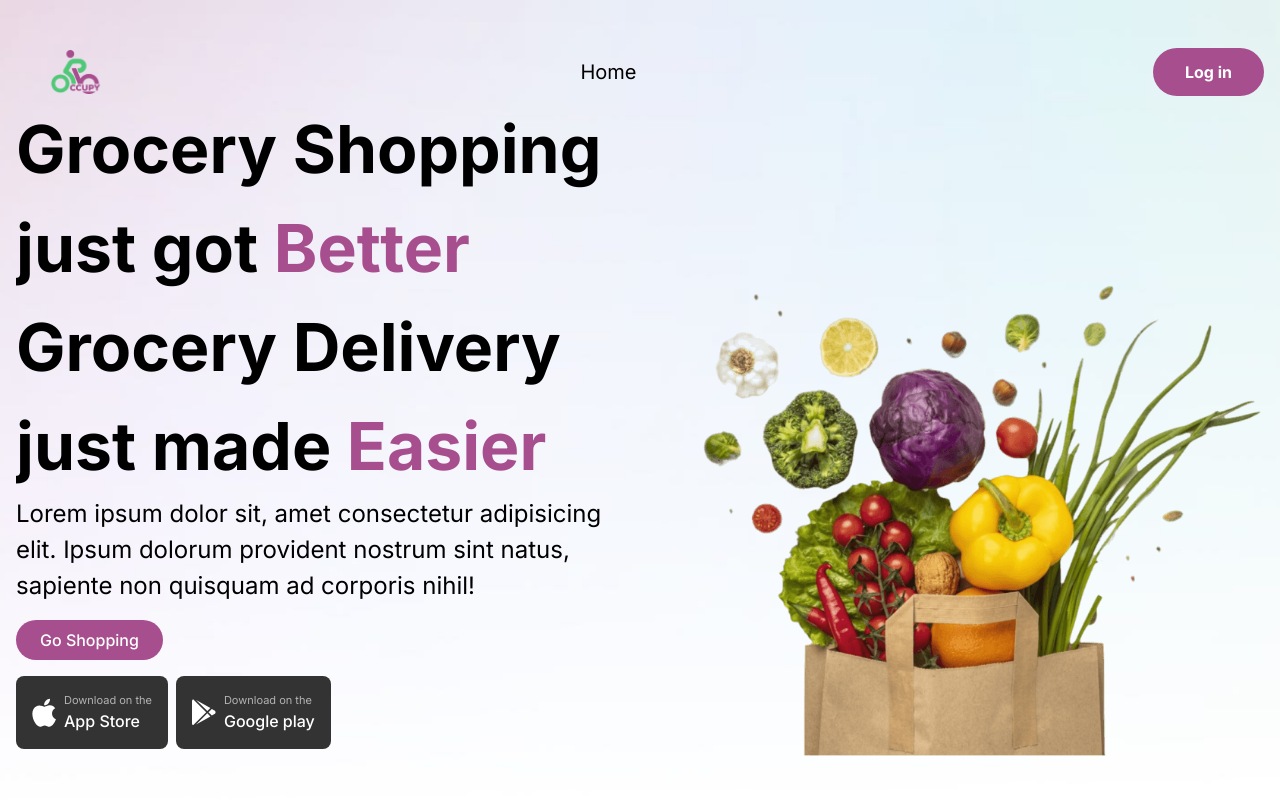
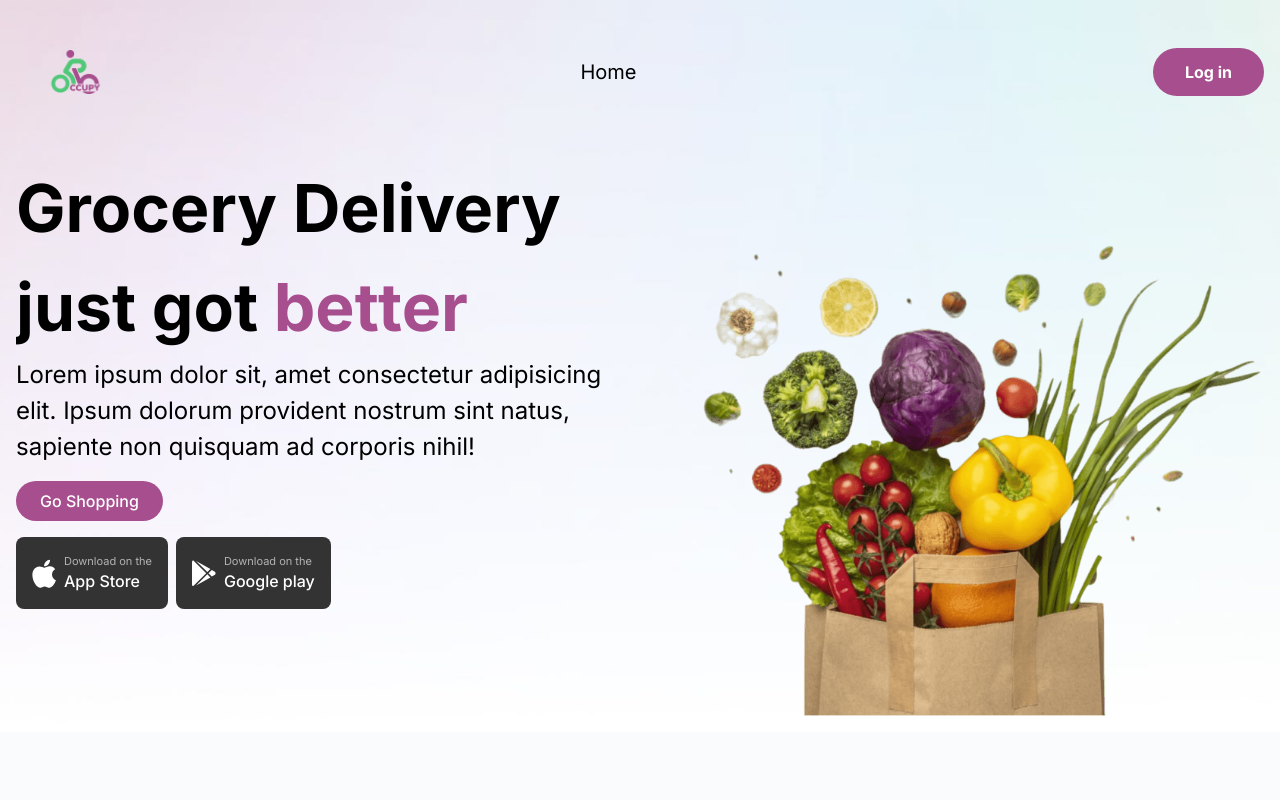
Before and after one commit to Ocuppy/occupyWeb, a Next.js app: page / in a window 1280 px wide. Shown: the top 800 px of the page. Built offline with nearby package versions, Linux system fonts and the light colour scheme.

Commit message:
add textloop to header

```diff
--- a/package.json
+++ b/package.json
@@ -36,6 +36,7 @@
     "date-fns": "^3.6.0",
     "embla-carousel-react": "^8.1.3",
     "formik": "^2.4.6",
+    "framer-motion": "^11.2.10",
     "input-otp": "^1.2.4",
     "lucide-react": "^0.378.0",
     "next": "14.2.3",
@@ -46,7 +47,6 @@
     "react-icons": "^5.2.1",
     "react-select": "^5.8.0",
     "react-slick": "^0.30.2",
-    "react-text-loop": "^2.3.0",
     "slick-carousel": "^1.8.1",
     "tailwind-merge": "^2.3.0",
     "tailwindcss-animate": "^1.0.7",
--- a/src/components/views/website/Header.tsx
+++ b/src/components/views/website/Header.tsx
@@ -5,21 +5,66 @@ import Router from "next/router";
 import Flex from "@/components/shared/Flex";
 import AppStoreIcon from "@/assets/icon/appstore.svg";
 import PlayStoreIcon from "@/assets/icon/playstore.svg";
+import { useEffect, useState } from "react";
+import { AnimatePresence, motion } from "framer-motion";
+
+const variants = {
+  enter: () => {
+    return {
+      y: -20,
+      opacity: 0,
+    };
+  },
+  center: {
+    zIndex: 1,
+    y: 0,
+    opacity: 1,
+  },
+  exit: () => {
+    return {
+      zIndex: 0,
+      opacity: 0,
+    };
+  },
+};
+
 const Header = () => {
+  const texts = ["better", "easier"];
+  const [index, setIndex] = useState(0);
+  useEffect(() => {
+    setTimeout(() => {
+      let next = index + 1;
+      if (next === texts.length) {
+        next = 0;
+      }
+      setIndex(next);
+    }, 3 * 1000);
+  }, [index, setIndex, texts.length]);
+
   return (
     <header className="w-full pt-12 lg:pt-0 items-center grid gap-4 lg:grid-cols-2">
       <div className="lg:pb-12">
-        <div>
-          <p className="text-[54px] lg:text-[66px] font-bold">
-            Grocery Shopping just got{" "}
-            <span className="text-occupy-primary">Better</span>
-          </p>
+        <p className="text-[54px] lg:text-[66px] font-bold">
+          <span>Grocery Delivery just got&nbsp; </span>
+          <AnimatePresence>
+            <motion.span
+              style={{ position: "absolute" }}
+              variants={variants}
+              key={index}
+              initial="enter"
+              animate="center"
+              exit="exit"
+              className="text-occupy-primary"
+              transition={{
+                y: { type: "spring", stiffness: 180, damping: 10 },
+                opacity: { duration: 0.3 },
+              }}
+            >
+              {" " + texts[index]}
+            </motion.span>
+          </AnimatePresence>
+        </p>
 
-          <p className="text-[54px] lg:text-[66px] font-bold">
-            Grocery Delivery just made{" "}
-            <span className="text-occupy-primary">Easier</span>
-          </p>
-        </div>
         <p className="mb-4 text-[24px]">
           Lorem ipsum dolor sit, amet consectetur adipisicing elit. Ipsum
           dolorum provident nostrum sint natus, sapiente non quisquam ad
```
Also changed, not shown: 1 other file (tests, documents, lock files or other folders).
